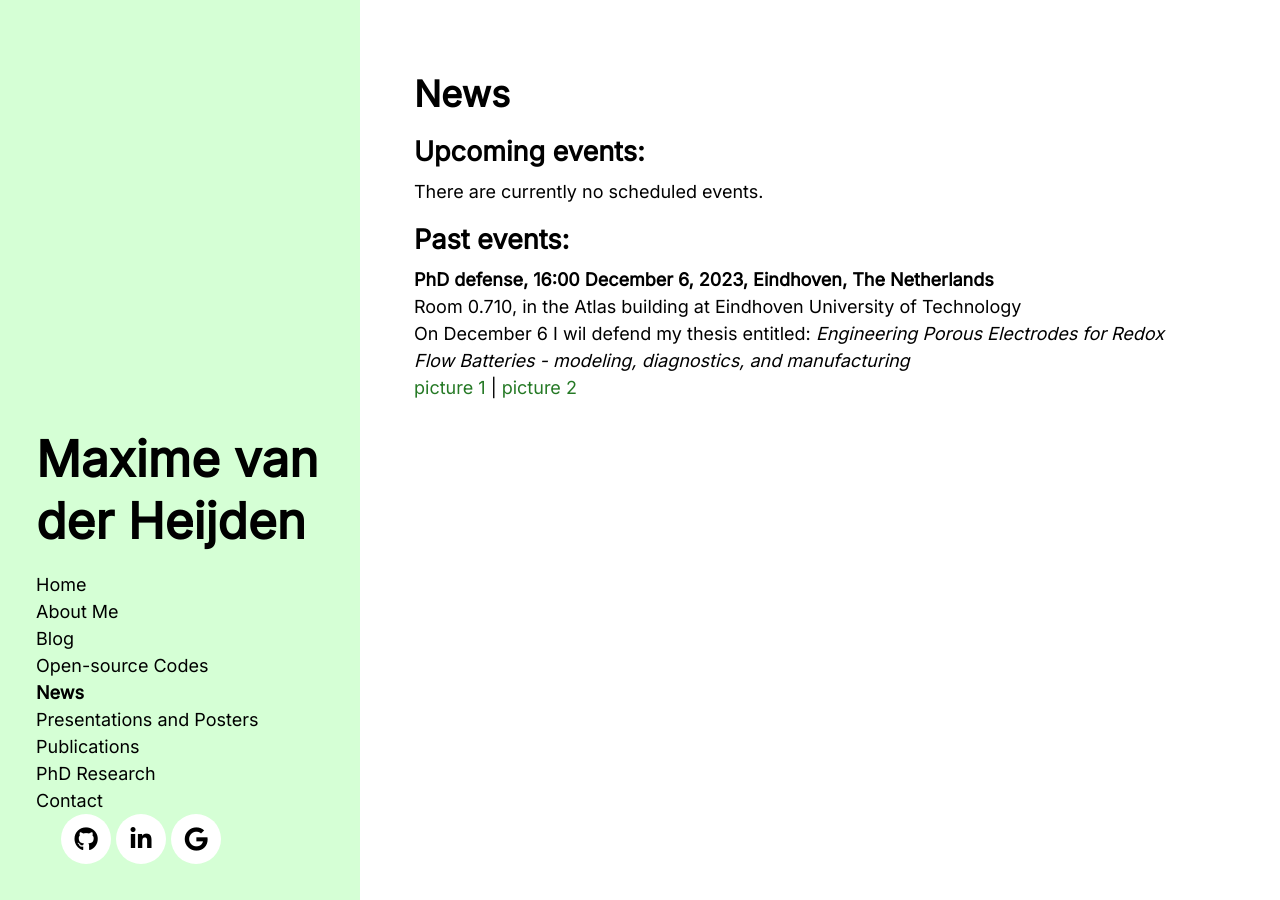
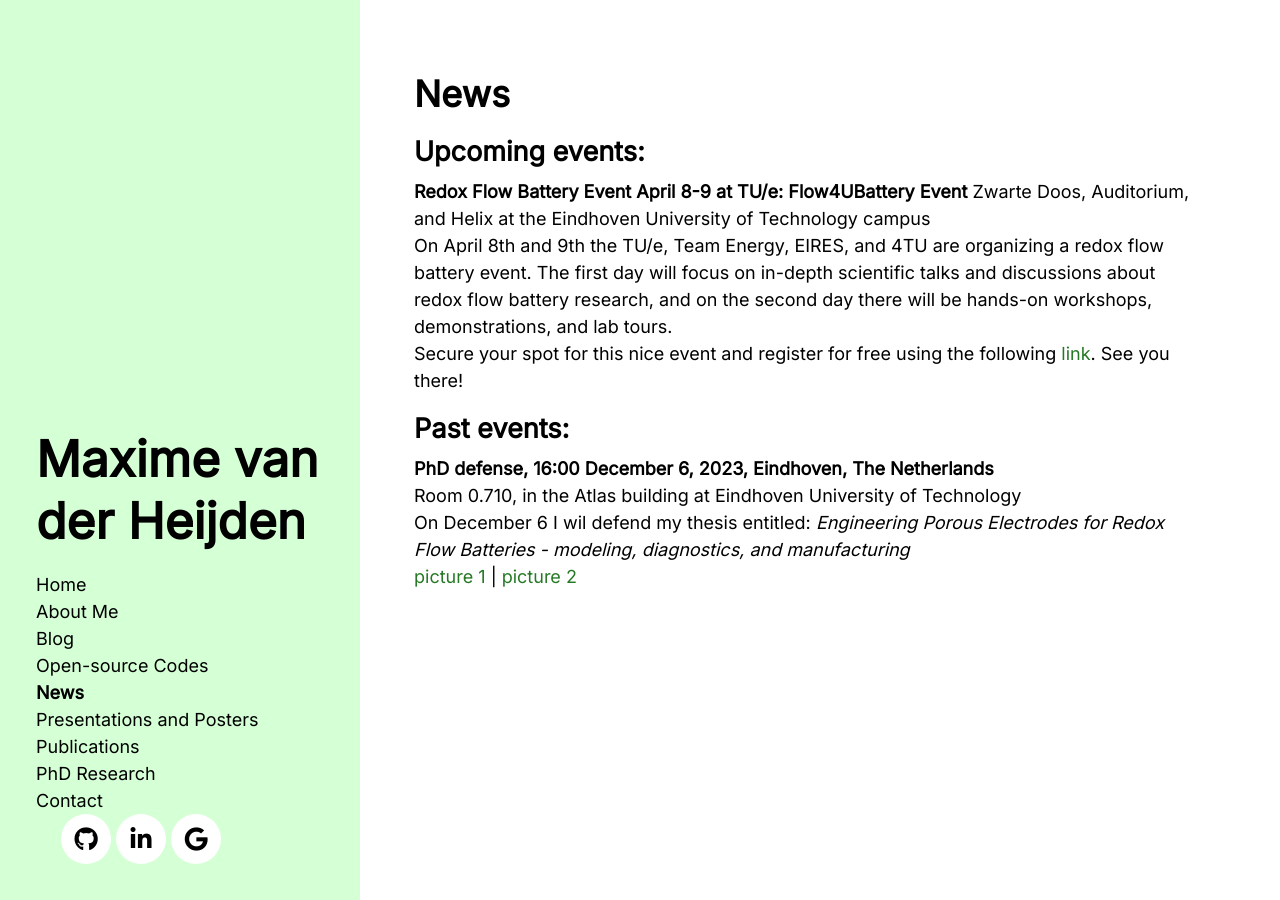
Before and after one commit to MaximevdHeijden/MaximevdHeijden.github.io, a Jekyll site: the page built from News.md, in a window 1280 px wide. Built offline with Jekyll 4.4.1, drawn with Linux system fonts in a browser that asks for light colours; nearby versions of some CDN libraries.

Commit message:
update news

```diff
--- a/News.md
+++ b/News.md
@@ -4,7 +4,10 @@ title: News
 ---
 
 ## Upcoming events:
-There are currently no scheduled events.
+**Redox Flow Battery Event April 8-9 at TU/e: Flow4UBattery Event**
+Zwarte Doos, Auditorium, and Helix at the Eindhoven University of Technology campus\
+On April 8th and 9th the TU/e, Team Energy, EIRES, and 4TU are organizing a redox flow battery event. The first day will focus on in-depth scientific talks and discussions about redox flow battery research, and on the second day there will be hands-on workshops, demonstrations, and lab tours.\
+Secure your spot for this nice event and register for free using the following [link](https://www.eventbrite.com/e/flow4ubattery-event-pioneering-energy-storage-solutions-tickets-851447120257?aff=oddtdtcreator). See you there!
 
 ## Past events:
 **PhD defense, 16:00 December 6, 2023, Eindhoven, The Netherlands**\
```
